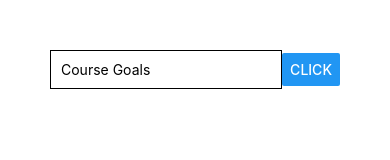
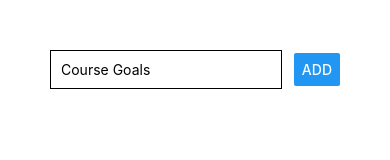
Before and after one commit to RukshanNuwan/Complete-guide-Udemy, a React Native app: screen / in a window 390 px wide. Shown: the top 160 px of the page. Built offline with nearby package versions, Linux system fonts and the light colour scheme.

Commit message:
Outputting a List of Items

```diff
--- a/App.js
+++ b/App.js
@@ -17,10 +17,12 @@ export default function App() {
     <View style={styles.screen}>
       <View style={styles.inputContainer}>
         <TextInput placeholder="Course Goals" style={styles.input} onChangeText={goalInputHandler} value={enteredGoal} />
-        <Button title="Click" onPress={addGoalHandler} />
+        <Button title="Add" onPress={addGoalHandler} />
       </View>
 
-      <View></View>
+      <View>
+        {courseGoals.map((goal) => <Text key={goal}>{goal}</Text>)}
+      </View>
     </View>
   );
 }
```
